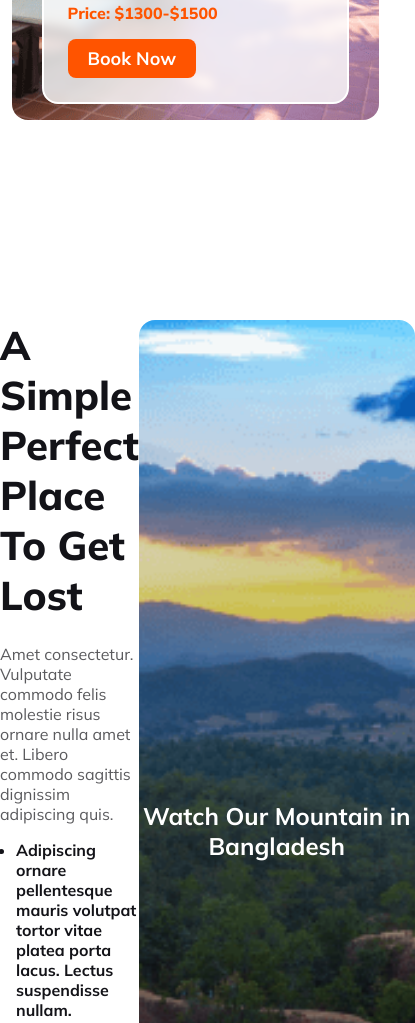
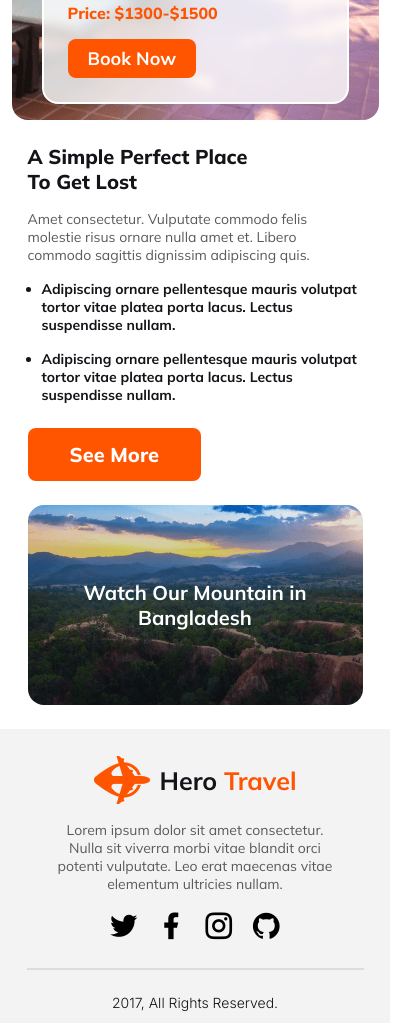
Before and after one commit to rudratechmos/travel-website-design, a plain HTML site: page index.html in a window 390 px wide. Shown: the part 5689-6712 px from the top of the page, 415 px wide, since content can reach past the window. Drawn offline with nearby package versions, Linux system fonts and the light colour scheme.

Commit message:
made place section responsive

```diff
--- a/index.html
+++ b/index.html
@@ -235,7 +235,7 @@
             <div class="place-container">
                 <div class="place-content">
                     <div class="place-content-p1">
-                        <h1>A Simple Perfect Place To Get Lost</h1>
+                        <h1>A Simple Perfect Place<br> To Get Lost</h1>
                         <p>Amet consectetur. Vulputate commodo felis molestie risus  ornare nulla amet et. Libero commodo sagittis dignissim adipiscing quis. </p>
                         <ul>
                             <li>Adipiscing ornare pellentesque mauris volutpat tortor vitae platea porta lacus. Lectus suspendisse nullam.</li>
@@ -244,7 +244,7 @@
                         <button>See More</button>
                     </div>
                     <div class="place-content-p2">
-                        <h3>Watch Our Mountain in Bangladesh</h3>
+                        <h3>Watch Our Mountain in<br> Bangladesh</h3>
                     </div>
                 </div>
             </div>
--- a/styles.css/responsive.css
+++ b/styles.css/responsive.css
@@ -324,6 +324,49 @@
         display: none;
     }
 
+    /* place section styles */
+    .place-container{
+        max-width: 335px;
+        margin: 24px auto 0px;
+    }
+
+    .place-content{
+        flex-direction: column;
+    }
+
+    .place-content-p1{
+        max-width: 335px;
+    }
+
+    .place-content-p1 h1{
+        font-size: 1.25rem;
+    }
+
+    .place-content-p1 p{
+        font-size: 14px;
+        margin: 16px 0px 0px;
+    }
+
+    .place-content-p1 li{
+        font-size: 14px;
+        margin: 16px 0px 0px;
+        margin-left: 1em;
+    }
+
+    .place-content-p2{
+        width: 335px;
+        height: 200px;
+        margin-top: 24px;
+    }
+
+    .place-content-p2 h3{
+        font-size: 1.25rem;
+    }
+
+    .place-content-p1 button{
+        margin-top: 24px;
+    }
+
     /* footer styles */
     .footer-container{
         margin-top: 24px;
--- a/styles.css/style.css
+++ b/styles.css/style.css
@@ -577,7 +577,7 @@ button{
 
 .place-content-p1 h1{
     color: rgb(19, 19, 24);
-    font-size: 40px;
+    font-size: 2.5rem;
     font-weight: 800;
 }
 
@@ -592,15 +592,16 @@ button{
     color: rgb(19, 19, 24);
     font-size: 16px;
     font-weight: 700;
-    margin: 16px 0px 32px;
+    margin: 16px 0px 0px;
     margin-left: 1em;
 }
 
 .place-content-p1 button{
     color: rgb(255, 255, 255);
-    font-size: 20px;
+    font-size: 1.25rem;
     font-weight: 800;
     padding: 14px 42px;
+    margin-top: 32px;
 }
 
 .place-content-p2{
@@ -615,14 +616,11 @@ button{
 }
 
 .place-content-p2 h3{
-    width: 276px;
     color: rgb(255, 255, 255);
-    font-size: 24px;
+    font-size: 1.5rem;
     font-weight: 700;
     text-align: center;
 }
-
-
 
 /* footer styles */
 .footer-container{
```
